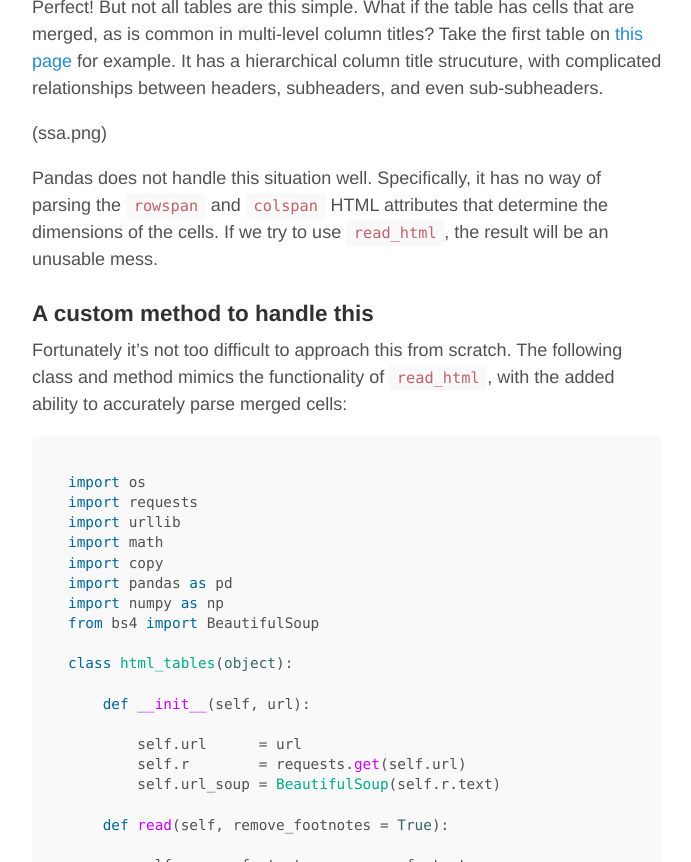
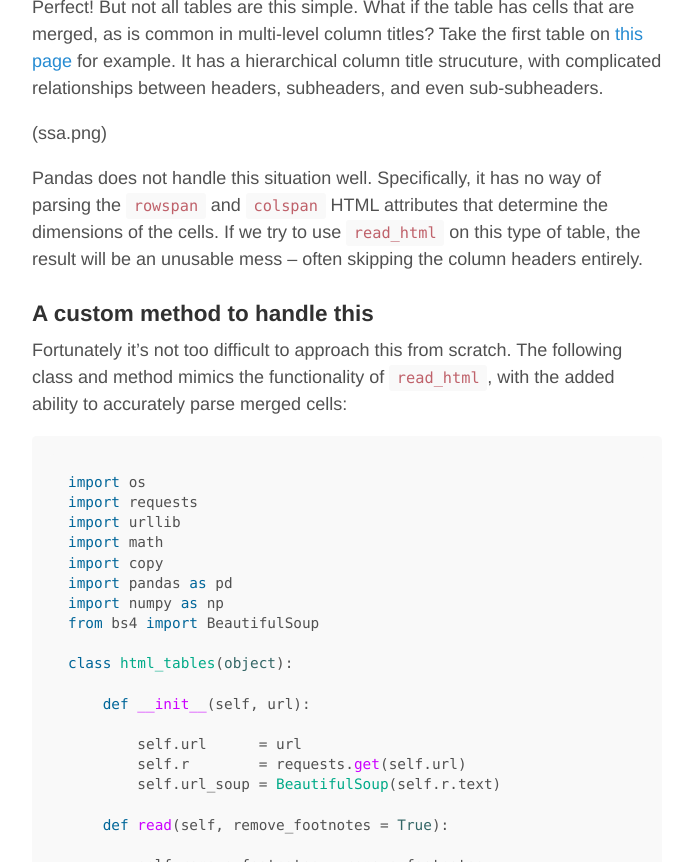
Before and after one commit to WadeP6970/johnricco.github.io, a Jekyll site: the page built from _posts/2017-4-4-python-html.md, in a window 1280 px wide and 900 px high, scrolled down 980 px, cut to the strip 38-900 px from the top of the window. Shown: the whole strip, without its empty margins (293-984 px from the left). Built offline with Jekyll 4.4.1, drawn with Linux system fonts in a browser that asks for light colours.

```diff
--- a/_posts/2017-4-4-python-html.md
+++ b/_posts/2017-4-4-python-html.md
@@ -22,7 +22,7 @@ Perfect! But not all tables are this simple. What if the table has cells that ar
 
 (ssa.png)
 
-Pandas does not handle this situation well. Specifically, it has no way of parsing the `rowspan` and `colspan` HTML attributes that determine the dimensions of the cells. If we try to use `read_html`, the result will be an unusable mess.
+Pandas does not handle this situation well. Specifically, it has no way of parsing the `rowspan` and `colspan` HTML attributes that determine the dimensions of the cells. If we try to use `read_html` on this type of table, the result will be an unusable mess -- often skipping the column headers entirely.
 
 ### A custom method to handle this
 
```
